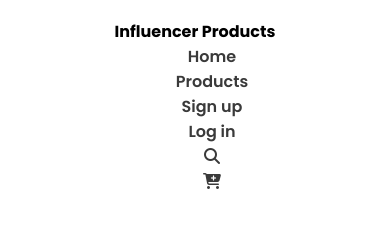
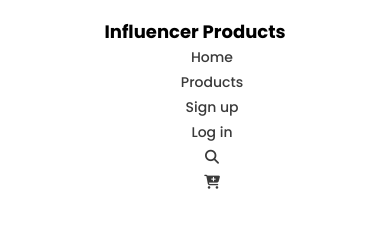
Before and after one commit to Habidhossen/Influencer-Gear-2022, a plain HTML site: page index.html in a window 390 px wide. Shown: the top 243 px of the page. Drawn offline with Linux system fonts and the light colour scheme.

Commit message:
almost done

```diff
--- a/css/style.css
+++ b/css/style.css
@@ -298,7 +298,7 @@ Responsive with media-query
     align-content: center;
   }
   .navbar .logo h3 {
-    font-size: 16px;
+    font-size: 18px;
     font-weight: 700;
     line-height: 24px;
   }
@@ -307,6 +307,10 @@ Responsive with media-query
     list-style: none;
     flex-direction: column;
     align-items: center;
+  }
+  .nav-items ul li a {
+    font-size: 14px;
+    font-weight: 500;
   }
   .banner {
     margin: 80px 0;
```
